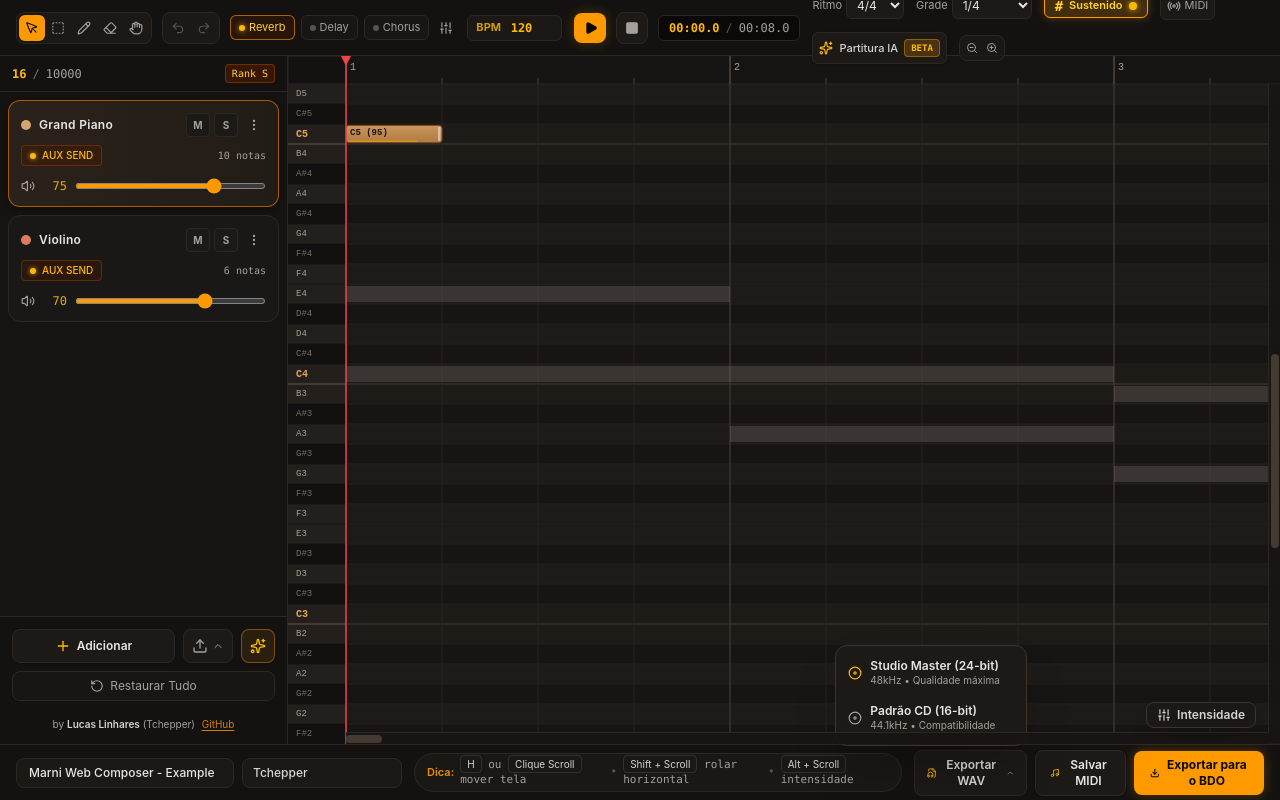
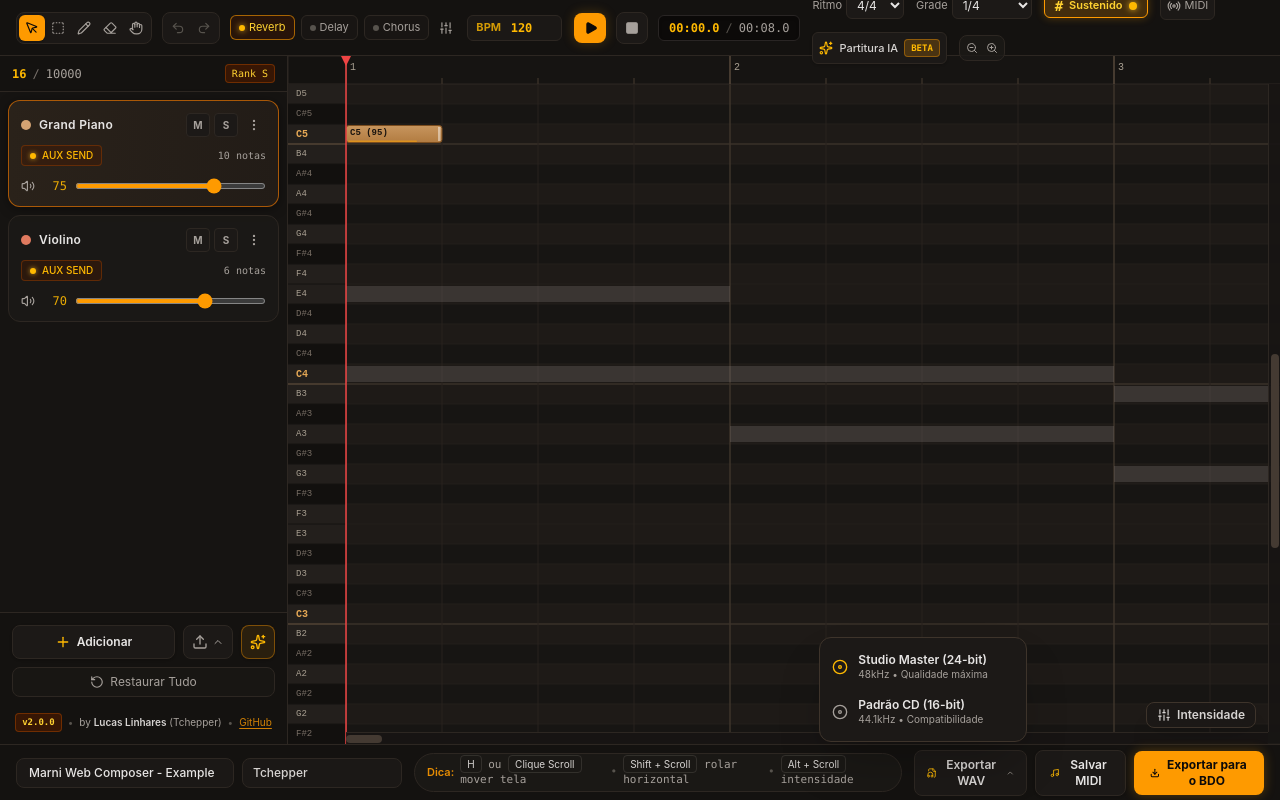
Before and after one commit to llinhares/marni-web-composer, a React (Vite) app: page / in a window 1280 px wide. Both pictures are taken after a click on the button "Exportar WAV". Built offline with nearby package versions, Linux system fonts and the light colour scheme.

Commit message:
fix(ui): enforce whitespace-nowrap on selection bar, elevate dropdown z-index above scrollbars, and add version badge

```diff
--- a/src/components/BottomBar.tsx
+++ b/src/components/BottomBar.tsx
@@ -27,7 +27,7 @@ export const BottomBar: React.FC<BottomBarProps> = ({
   const [audioMenuOpen, setAudioMenuOpen] = useState(false);
 
   return (
-    <footer className="h-14 bg-[#141210] border-t border-[#2d2722] px-3 sm:px-4 flex items-center justify-between gap-3 shrink-0 z-20 text-xs text-stone-300">
+    <footer className="relative h-14 bg-[#141210] border-t border-[#2d2722] px-3 sm:px-4 flex items-center justify-between gap-3 shrink-0 z-40 text-xs text-stone-300">
       {/* Left / Song Title & Author Input */}
       <div className="flex-1 max-w-lg flex items-center gap-2">
         <input
@@ -109,17 +109,25 @@ export const BottomBar: React.FC<BottomBarProps> = ({
           </button>
 
           {audioMenuOpen && (
-            <div className="absolute right-0 bottom-full mb-1 w-48 rounded-xl bg-stone-900 border border-[#3e342b] shadow-2xl py-1 text-xs text-stone-300 z-30">
+            <>
+              {/* Backdrop overlay for click-outside */}
+              <div
+                className="fixed inset-0 z-40"
+                onClick={() => setAudioMenuOpen(false)}
+              />
+              <div className="absolute right-0 bottom-full mb-2 w-52 rounded-xl bg-stone-900 border border-[#3e342b] shadow-2xl py-1.5 text-xs text-stone-300 z-50 animate-in fade-in zoom-in-95 duration-100">
                 <button
                   onClick={() => {
                     setAudioMenuOpen(false);
                     onExportWav(24);
                   }}
-                className="w-full px-3 py-2 flex items-center gap-2 hover:bg-stone-800 text-left"
+                  className="w-full px-3 py-2 flex items-center gap-2.5 hover:bg-stone-850 text-left transition-colors cursor-pointer group"
                 >
-                <Disc className="w-3.5 h-3.5 text-amber-400" />
+                  <Disc className="w-4 h-4 text-amber-400 group-hover:scale-110 transition-transform shrink-0" />
                   <div>
-                  <div className="font-semibold text-stone-200">Studio Master (24-bit)</div>
+                    <div className="font-semibold text-stone-200 group-hover:text-amber-300 transition-colors">
+                      Studio Master (24-bit)
+                    </div>
                     <div className="text-[10px] text-stone-400">48kHz • Qualidade máxima</div>
                   </div>
                 </button>
@@ -128,15 +136,18 @@ export const BottomBar: React.FC<BottomBarProps> = ({
                     setAudioMenuOpen(false);
                     onExportWav(16);
                   }}
-                className="w-full px-3 py-2 flex items-center gap-2 hover:bg-stone-800 text-left"
+                  className="w-full px-3 py-2 flex items-center gap-2.5 hover:bg-stone-850 text-left transition-colors cursor-pointer group"
                 >
-                <Disc className="w-3.5 h-3.5 text-stone-400" />
+                  <Disc className="w-4 h-4 text-stone-400 group-hover:text-amber-400 group-hover:scale-110 transition-transform shrink-0" />
                   <div>
-                  <div className="font-semibold text-stone-200">Padrão CD (16-bit)</div>
+                    <div className="font-semibold text-stone-200 group-hover:text-amber-300 transition-colors">
+                      Padrão CD (16-bit)
+                    </div>
                     <div className="text-[10px] text-stone-400">44.1kHz • Compatibilidade</div>
                   </div>
                 </button>
               </div>
+            </>
           )}
         </div>
 
--- a/src/components/TrackList.tsx
+++ b/src/components/TrackList.tsx
@@ -333,16 +333,21 @@ export const TrackList: React.FC<TrackListProps> = ({
           <span>Restaurar Tudo</span>
         </button>
 
-        {/* Creator Footer matching image 1 */}
-        <div className="pt-2 text-center text-[10px] text-stone-400">
-          <span>by </span>
-          <span className="font-semibold text-stone-300">Lucas Linhares</span>
-          <span> (Tchepper) </span>
+        {/* Creator Footer & Version */}
+        <div className="pt-2 text-center text-[10px] text-stone-400 flex items-center justify-center gap-1.5 flex-wrap">
+          <span className="px-1.5 py-0.5 rounded bg-amber-950/70 border border-amber-800/60 text-amber-300 font-mono text-[9px] font-bold">
+            v2.0.0
+          </span>
+          <span className="text-stone-600">•</span>
+          <span>
+            by <span className="font-semibold text-stone-300">Lucas Linhares</span> (Tchepper)
+          </span>
+          <span className="text-stone-600">•</span>
           <a
             href="https://github.com/llinhares/marni-web-composer"
             target="_blank"
             rel="noreferrer"
-            className="text-amber-500/80 hover:text-amber-400 underline underline-offset-2 ml-1"
+            className="text-amber-500/80 hover:text-amber-400 underline underline-offset-2"
           >
             GitHub
           </a>
```
Also changed, not shown: src/components/PianoRoll.tsx (+31 -31 lines). Lines whose indentation alone changed are shown as unchanged.
